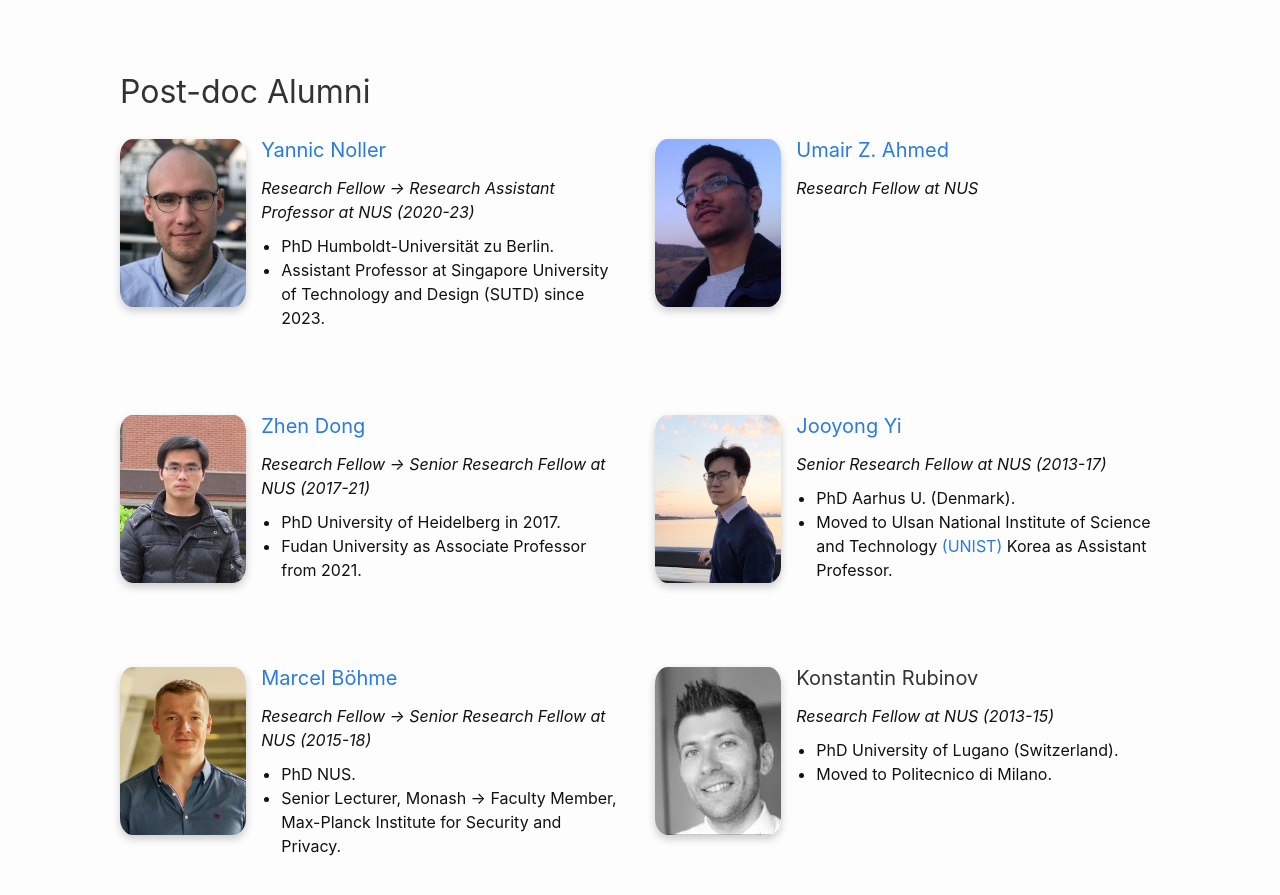
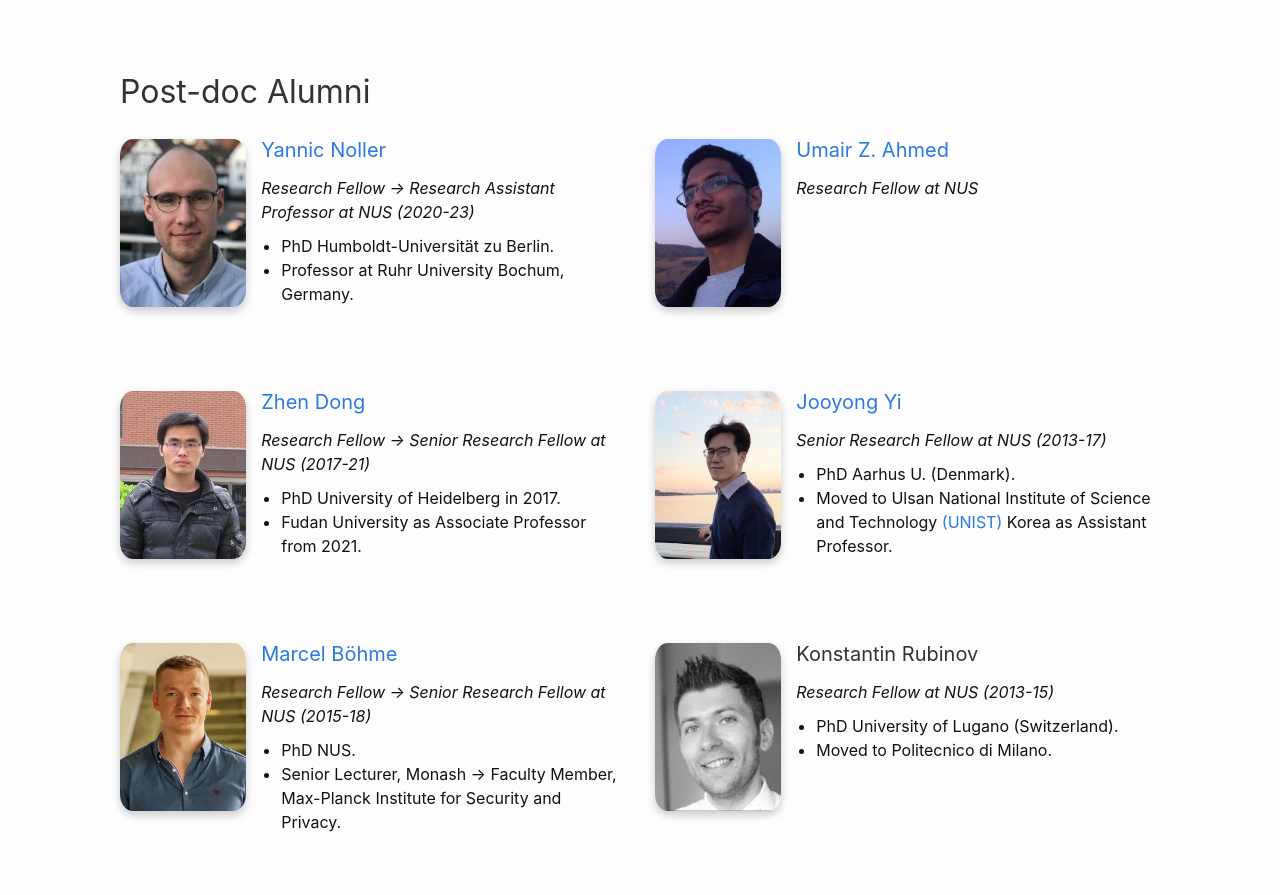
Before and after one commit to nus-tss/nus-tss.github.io, a Jekyll site: the page built from _pages/team.md, in a window 1280 px wide and 900 px high, scrolled down 4435 px. Shown: the top 895 px of the window. Built offline with Jekyll 4.4.1, drawn with Linux system fonts in a browser that asks for light colours; nearby versions of some CDN libraries.

Commit message:
Update postdoc-alumni.yml

```diff
--- a/_data/team/postdoc-alumni.yml
+++ b/_data/team/postdoc-alumni.yml
@@ -3,7 +3,7 @@
   role-nus: Research Fellow -> Research Assistant Professor
   time-nus: 2020-23
   phd: Humboldt-Universität zu Berlin
-  next: Assistant Professor at Singapore University of Technology and Design (SUTD) since 2023
+  next: Professor at Ruhr University Bochum, Germany
   website: https://yannicnoller.github.io
 
 - name: Umair Z. Ahmed
```
